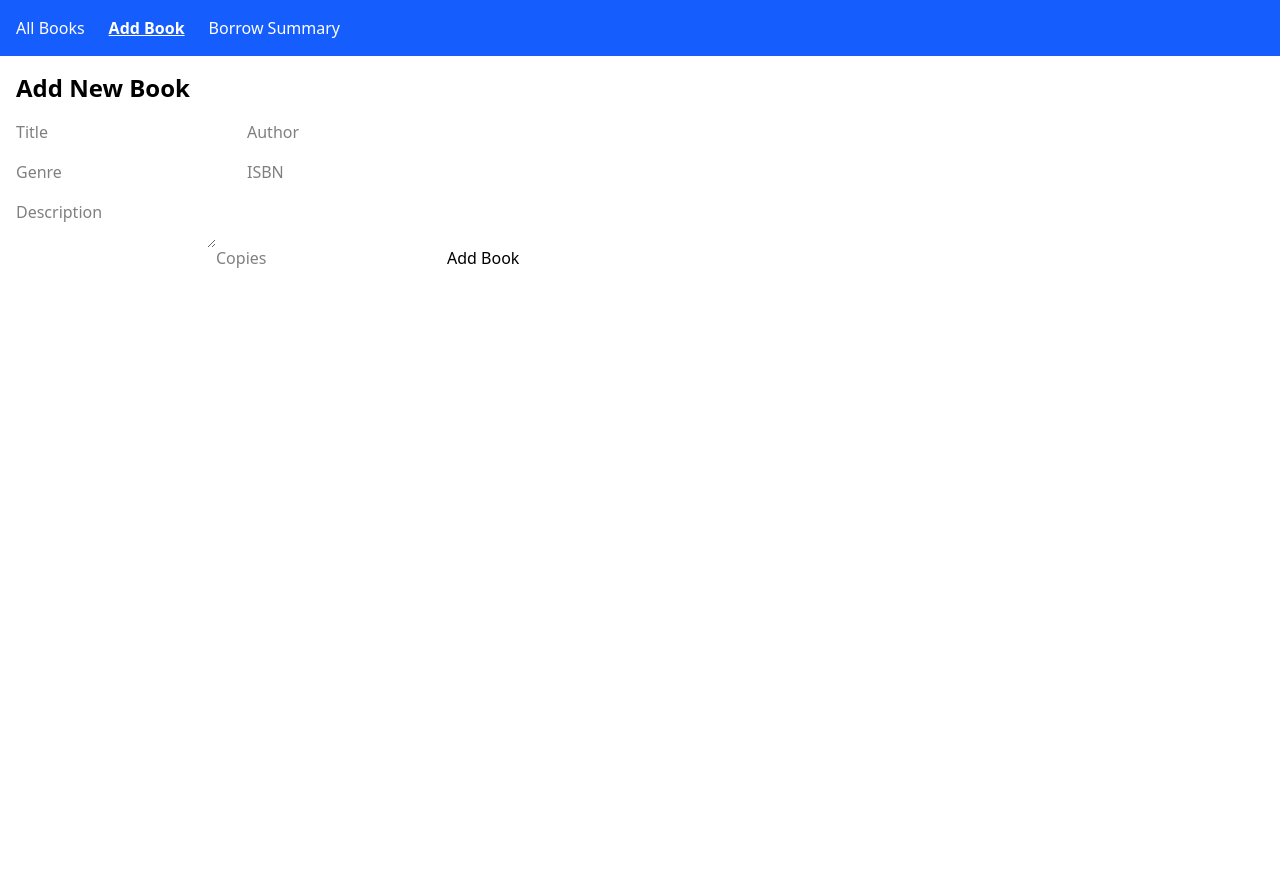
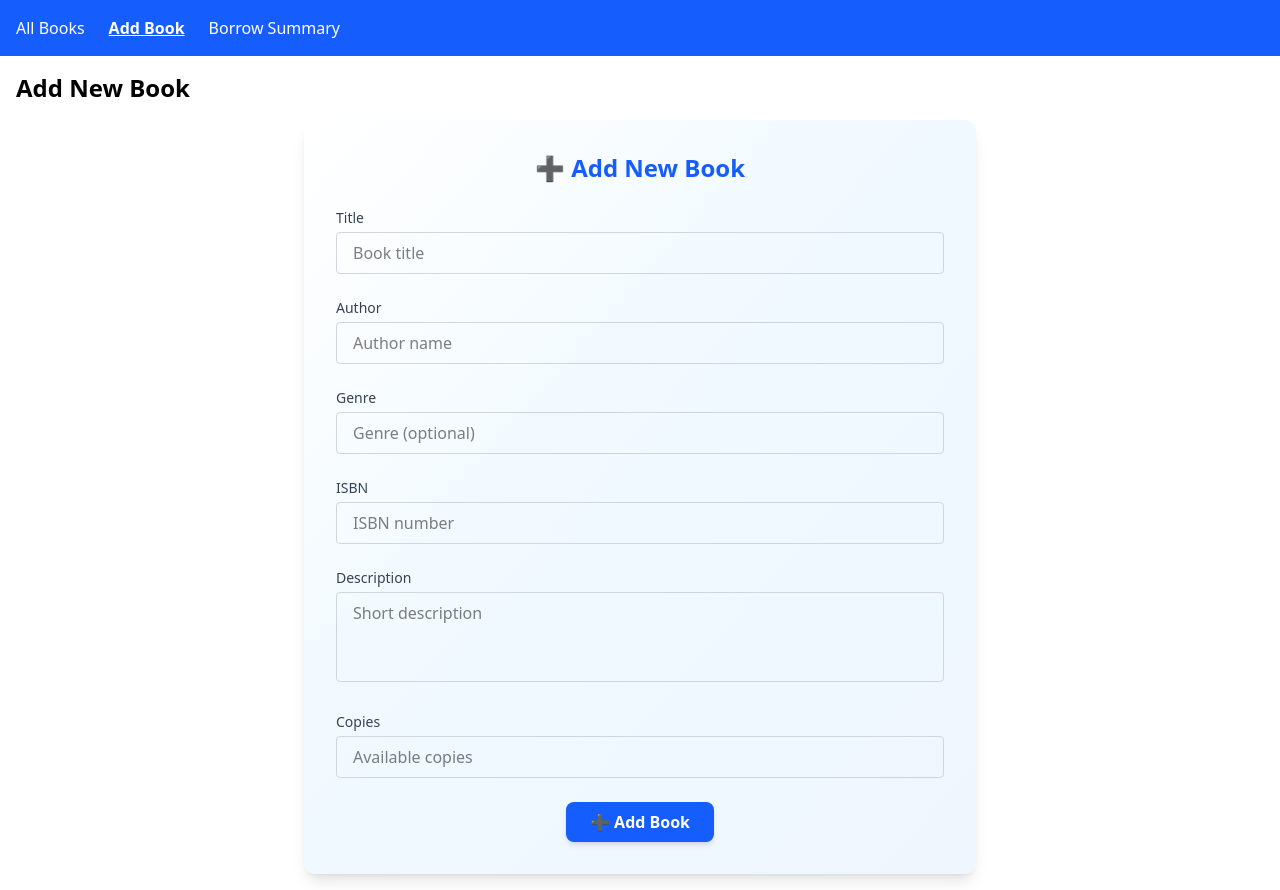
Before and after one commit to sakibbiswas/assignment-4-redux, a React (Vite) app: page /create-book in a window 1280 px wide. Before the commit the page ends 800 px from the top, so only its background shows below. Built offline with nearby package versions, Linux system fonts and the light colour scheme.

Commit message:
bookform added

```diff
--- a/src/components/BookForm.tsx
+++ b/src/components/BookForm.tsx
@@ -1,9 +1,78 @@
-import { useForm } from 'react-hook-form';
-import { useCreateBookMutation, useUpdateBookMutation, useGetBookByIdQuery } from '../features/books/booksApi';
-import { useNavigate, useParams } from 'react-router-dom';
-import { toast } from 'react-toastify';
-import { useEffect } from 'react';
-import type { Book } from '../features/books/booksApi';
+// import { useForm } from 'react-hook-form';
+// import { useCreateBookMutation, useUpdateBookMutation, useGetBookByIdQuery } from '../features/books/booksApi';
+// import { useNavigate, useParams } from 'react-router-dom';
+// import { toast } from 'react-toastify';
+// import { useEffect } from 'react';
+// import type { Book } from '../features/books/booksApi';
+
+// type BookFormFields = {
+//   title: string;
+//   author: string;
+//   genre?: string;
+//   isbn: string;
+//   description?: string;
+//   copies: number;
+// };
+
+// export default function BookForm({ isEdit = false }: { isEdit?: boolean }) {
+//   const { id } = useParams();
+//   const { register, handleSubmit, reset } = useForm<BookFormFields>();
+//   const [createBook] = useCreateBookMutation();
+//   const [updateBook] = useUpdateBookMutation();
+//   const { data: bookData } = useGetBookByIdQuery(id!, { skip: !isEdit });
+
+//   const navigate = useNavigate();
+
+//   useEffect(() => {
+//     if (isEdit && bookData) {
+//       reset(bookData);
+//     }
+//   }, [isEdit, bookData, reset]);
+
+//   const onSubmit = async (data: BookFormFields) => {
+//     try {
+//       if (isEdit && id) {
+//         await updateBook({ id, data }).unwrap();
+//         toast.success('Book updated');
+//       } else {
+//         const newBook: Partial<Book> = { ...data, available: true };
+//         await createBook(newBook).unwrap();
+//         toast.success('Book added');
+//       }
+//       navigate('/books');
+//     } catch (err) {
+//       toast.error('Something went wrong');
+//     }
+//   };
+
+//   return (
+//     <form onSubmit={handleSubmit(onSubmit)} className="space-y-4 max-w-lg">
+//       <input {...register('title', { required: true })} placeholder="Title" className="input" />
+//       <input {...register('author', { required: true })} placeholder="Author" className="input" />
+//       <input {...register('genre')} placeholder="Genre" className="input" />
+//       <input {...register('isbn', { required: true })} placeholder="ISBN" className="input" />
+//       <textarea {...register('description')} placeholder="Description" className="input" />
+//       <input type="number" {...register('copies', { required: true })} placeholder="Copies" className="input" />
+//       <button type="submit" className="btn">
+//         {isEdit ? 'Update Book' : 'Add Book'}
+//       </button>
+//     </form>
+//   );
+// }
+
+
+
+
+import { useForm } from "react-hook-form";
+import {
+  useCreateBookMutation,
+  useUpdateBookMutation,
+  useGetBookByIdQuery,
+} from "../features/books/booksApi";
+import { useNavigate, useParams } from "react-router-dom";
+import { toast } from "react-toastify";
+import { useEffect } from "react";
+import type { Book } from "../features/books/booksApi";
 
 type BookFormFields = {
   title: string;
@@ -33,29 +102,100 @@ export default function BookForm({ isEdit = false }: { isEdit?: boolean }) {
     try {
       if (isEdit && id) {
         await updateBook({ id, data }).unwrap();
-        toast.success('Book updated');
+        toast.success("✅ Book updated successfully!");
       } else {
         const newBook: Partial<Book> = { ...data, available: true };
         await createBook(newBook).unwrap();
-        toast.success('Book added');
+        toast.success("📚 Book added successfully!");
       }
-      navigate('/books');
+      navigate("/books");
     } catch (err) {
-      toast.error('Something went wrong');
+      toast.error("❌ Something went wrong!");
     }
   };
 
   return (
-    <form onSubmit={handleSubmit(onSubmit)} className="space-y-4 max-w-lg">
-      <input {...register('title', { required: true })} placeholder="Title" className="input" />
-      <input {...register('author', { required: true })} placeholder="Author" className="input" />
-      <input {...register('genre')} placeholder="Genre" className="input" />
-      <input {...register('isbn', { required: true })} placeholder="ISBN" className="input" />
-      <textarea {...register('description')} placeholder="Description" className="input" />
-      <input type="number" {...register('copies', { required: true })} placeholder="Copies" className="input" />
-      <button type="submit" className="btn">
-        {isEdit ? 'Update Book' : 'Add Book'}
-      </button>
+    <form
+      onSubmit={handleSubmit(onSubmit)}
+      // className="max-w-2xl mx-auto p-8 bg-red-100 shadow-md rounded-xl space-y-6"
+      className="max-w-2xl mx-auto p-8 bg-gradient-to-br from-white via-sky-50 to-blue-50 shadow-lg rounded-xl space-y-6"
+    >
+      <h2 className="text-2xl font-bold text-center text-blue-600">
+        {isEdit ? "✏️ Update Book" : "➕ Add New Book"}
+      </h2>
+
+      {/* Title */}
+      <div>
+        <label className="block text-sm font-medium text-gray-700 mb-1">Title</label>
+        <input
+          {...register("title", { required: true })}
+          placeholder="Book title"
+          className="w-full border border-gray-300 px-4 py-2 rounded focus:outline-none focus:ring-2 focus:ring-blue-400"
+        />
+      </div>
+
+      {/* Author */}
+      <div>
+        <label className="block text-sm font-medium text-gray-700 mb-1">Author</label>
+        <input
+          {...register("author", { required: true })}
+          placeholder="Author name"
+          className="w-full border border-gray-300 px-4 py-2 rounded focus:outline-none focus:ring-2 focus:ring-blue-400"
+        />
+      </div>
+
+      {/* Genre */}
+      <div>
+        <label className="block text-sm font-medium text-gray-700 mb-1">Genre</label>
+        <input
+          {...register("genre")}
+          placeholder="Genre (optional)"
+          className="w-full border border-gray-300 px-4 py-2 rounded focus:outline-none focus:ring-2 focus:ring-blue-400"
+        />
+      </div>
+
+      {/* ISBN */}
+      <div>
+        <label className="block text-sm font-medium text-gray-700 mb-1">ISBN</label>
+        <input
+          {...register("isbn", { required: true })}
+          placeholder="ISBN number"
+          className="w-full border border-gray-300 px-4 py-2 rounded focus:outline-none focus:ring-2 focus:ring-blue-400"
+        />
+      </div>
+
+      {/* Description */}
+      <div>
+        <label className="block text-sm font-medium text-gray-700 mb-1">Description</label>
+        <textarea
+          {...register("description")}
+          placeholder="Short description"
+          className="w-full border border-gray-300 px-4 py-2 rounded resize-none focus:outline-none focus:ring-2 focus:ring-blue-400"
+          rows={3}
+        />
+      </div>
+
+      {/* Copies */}
+      <div>
+        <label className="block text-sm font-medium text-gray-700 mb-1">Copies</label>
+        <input
+          type="number"
+          min={1}
+          {...register("copies", { required: true })}
+          placeholder="Available copies"
+          className="w-full border border-gray-300 px-4 py-2 rounded focus:outline-none focus:ring-2 focus:ring-blue-400"
+        />
+      </div>
+
+      {/* Submit Button */}
+      <div className="text-center">
+        <button
+          type="submit"
+          className={`bg-${isEdit ? "yellow" : "blue"}-600 hover:bg-${isEdit ? "yellow" : "blue"}-700 text-white font-semibold px-6 py-2 rounded-lg shadow-md transition duration-300`}
+        >
+          {isEdit ? "✏️ Update Book" : "➕ Add Book"}
+        </button>
+      </div>
     </form>
   );
 }
--- a/src/components/BookList.tsx
+++ b/src/components/BookList.tsx
@@ -1,3 +1,5 @@
+//
+
 import { useGetBooksQuery, useDeleteBookMutation } from '../features/books/booksApi';
 import { Link } from 'react-router-dom';
 import { toast } from 'react-toastify';
@@ -6,7 +8,7 @@ export default function BookList() {
   const { data: books, isLoading } = useGetBooksQuery();
   const [deleteBook] = useDeleteBookMutation();
 
-  if (isLoading) return <p>Loading...</p>;
+  if (isLoading) return <p className="text-center text-lg font-semibold text-gray-600">Loading...</p>;
 
   const handleDelete = async (id: string) => {
     if (confirm('Are you sure you want to delete this book?')) {
@@ -16,35 +18,52 @@ export default function BookList() {
   };
 
   return (
-    <table className="w-full table-auto border text-sm">
-      <thead>
-        <tr className="bg-gray-200">
-          <th>Title</th>
-          <th>Author</th>
-          <th>Genre</th>
-          <th>ISBN</th>
-          <th>Copies</th>
-          <th>Available</th>
-          <th>Actions</th>
+    <div className="overflow-x-auto">
+      <table className="w-full border border-gray-200 text-sm shadow-md rounded-md overflow-hidden">
+        <thead className="bg-sky-100 text-sky-800 text-left">
+          <tr>
+            <th className="px-4 py-2">Title</th>
+            <th className="px-4 py-2">Author</th>
+            <th className="px-4 py-2">Genre</th>
+            <th className="px-4 py-2">ISBN</th>
+            <th className="px-4 py-2">Copies</th>
+            <th className="px-4 py-2">Available</th>
+            <th className="px-4 py-2 text-center">Actions</th>
           </tr>
         </thead>
-      <tbody>
+        <tbody className="bg-white divide-y divide-gray-100">
           {books?.map((book) => (
-          <tr key={book._id}>
-            <td>{book.title}</td>
-            <td>{book.author}</td>
-            <td>{book.genre}</td>
-            <td>{book.isbn}</td>
-            <td>{book.copies}</td>
-            <td>{book.available ? 'Yes' : 'No'}</td>
-            <td className="space-x-2">
-              <Link to={`/edit-book/${book._id}`} className="text-blue-600">Edit</Link>
-              <Link to={`/borrow/${book._id}`} className="text-green-600">Borrow</Link>
-              <button onClick={() => handleDelete(book._id!)} className="text-red-600">Delete</button>
+            <tr key={book._id} className="hover:bg-gray-50">
+              <td className="px-4 py-2">{book.title}</td>
+              <td className="px-4 py-2">{book.author}</td>
+              <td className="px-4 py-2">{book.genre}</td>
+              <td className="px-4 py-2">{book.isbn}</td>
+              <td className="px-4 py-2">{book.copies}</td>
+              <td className="px-4 py-2">{book.available ? 'Yes' : 'No'}</td>
+              <td className="px-4 py-2 flex gap-2 justify-center flex-wrap">
+                <Link
+                  to={`/edit-book/${book._id}`}
+                  className="bg-yellow-500 hover:bg-yellow-600 text-white px-3 py-1 rounded text-xs font-medium"
+                >
+                  Edit
+                </Link>
+                <Link
+                  to={`/borrow/${book._id}`}
+                  className="bg-green-600 hover:bg-green-700 text-white px-3 py-1 rounded text-xs font-medium"
+                >
+                  Borrow
+                </Link>
+                <button
+                  onClick={() => handleDelete(book._id!)}
+                  className="bg-red-600 hover:bg-red-700 text-white px-3 py-1 rounded text-xs font-medium"
+                >
+                  Delete
+                </button>
               </td>
             </tr>
           ))}
         </tbody>
       </table>
+    </div>
   );
 }
```
Lines whose indentation alone changed are shown as unchanged.
